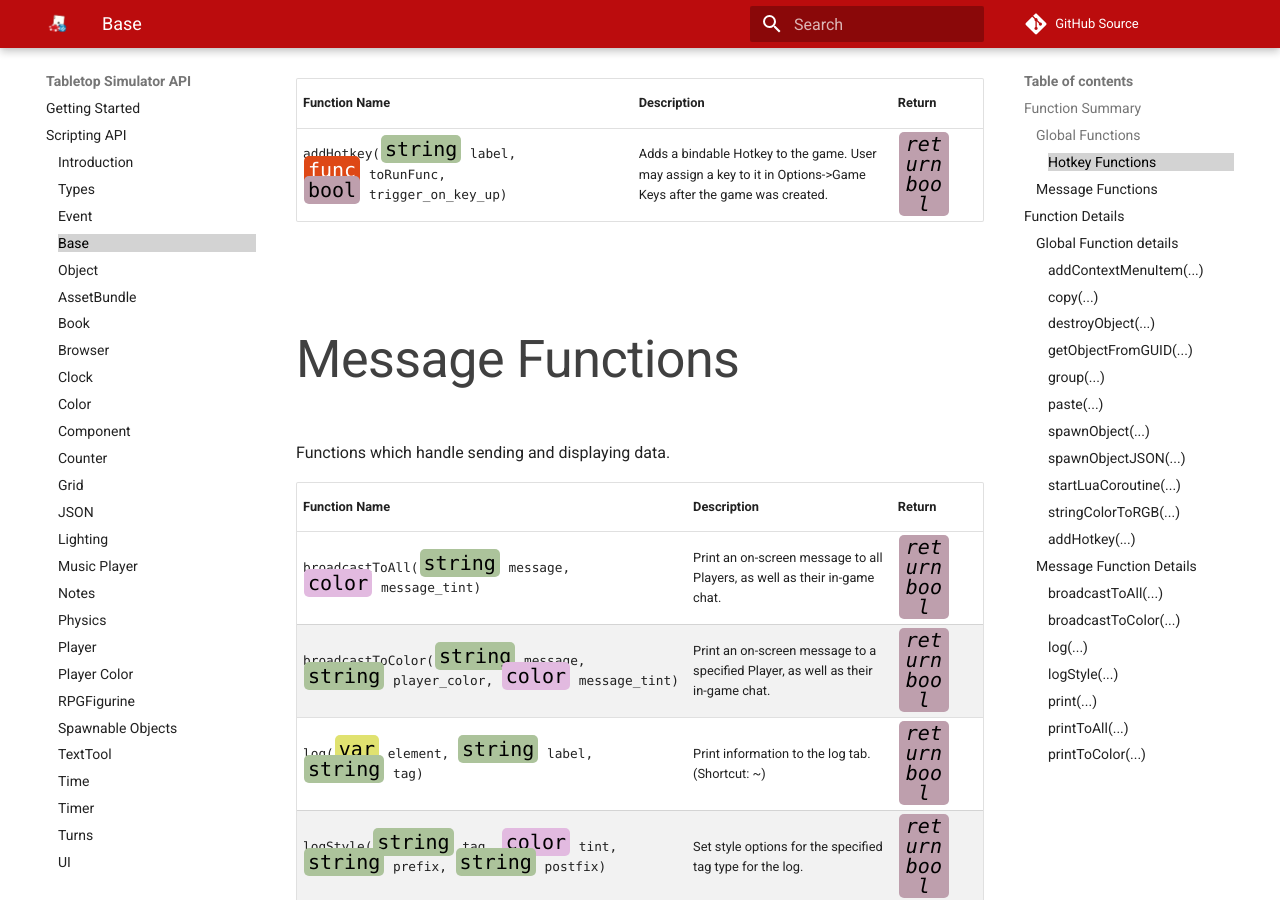
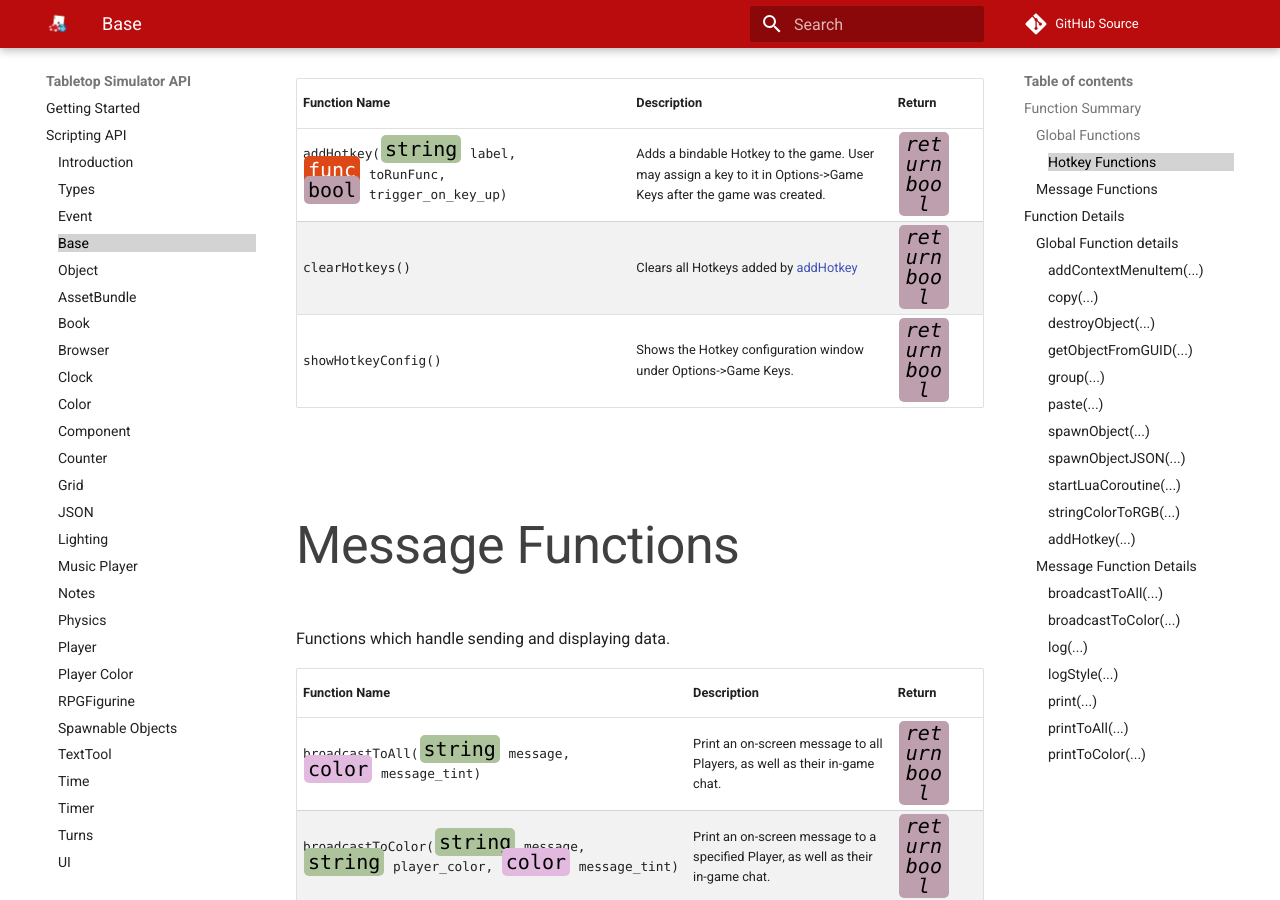
Before and after one commit to Berserk-Games/Tabletop-Simulator-API, an MkDocs documentation site: the page built from docs/base.md, in a window 1280 px wide and 900 px high, scrolled down 2323 px. Built offline with MkDocs 1.6.1 and Material for MkDocs 9.7.7, drawn with Linux system fonts in a browser that asks for light colours; comment, search, counter and statistics services are not loaded.

Commit message:
added clearHotkeys, showHotkeyConfig

```diff
--- a/docs/base.md
+++ b/docs/base.md
@@ -29,6 +29,8 @@
 Function Name | Description | Return | &nbsp;
 -- | -- | -- | --
 <a class="anchor" id="fnc_addhotkey"></a>addHotkey([<span class="tag str"></span>](types.md)&nbsp;label, [<span class="tag fun"></span>](types.md)&nbsp;toRunFunc, [<span class="tag boo"></span>](types.md)&nbsp;trigger_on_key_up) | Adds a bindable Hotkey to the game. User may assign a key to it in Options->Game Keys after the game was created. | [<span class="ret boo"></span>](types.md) | [<span class="i"></span>](#addhotkey)
+<a class="anchor" id="fnc_clearhotkeys"></a>clearHotkeys() | Clears all Hotkeys added by [addHotkey](#fnc_addhotkey) | [<span class="ret boo"></span>](types.md) |
+<a class="anchor" id="fnc_showhotkeyconfig"></a>showHotkeyConfig() | Shows the Hotkey configuration window under Options->Game Keys. | [<span class="ret boo"></span>](types.md) |
 
 ###Message Functions
 Functions which handle sending and displaying data.
```
